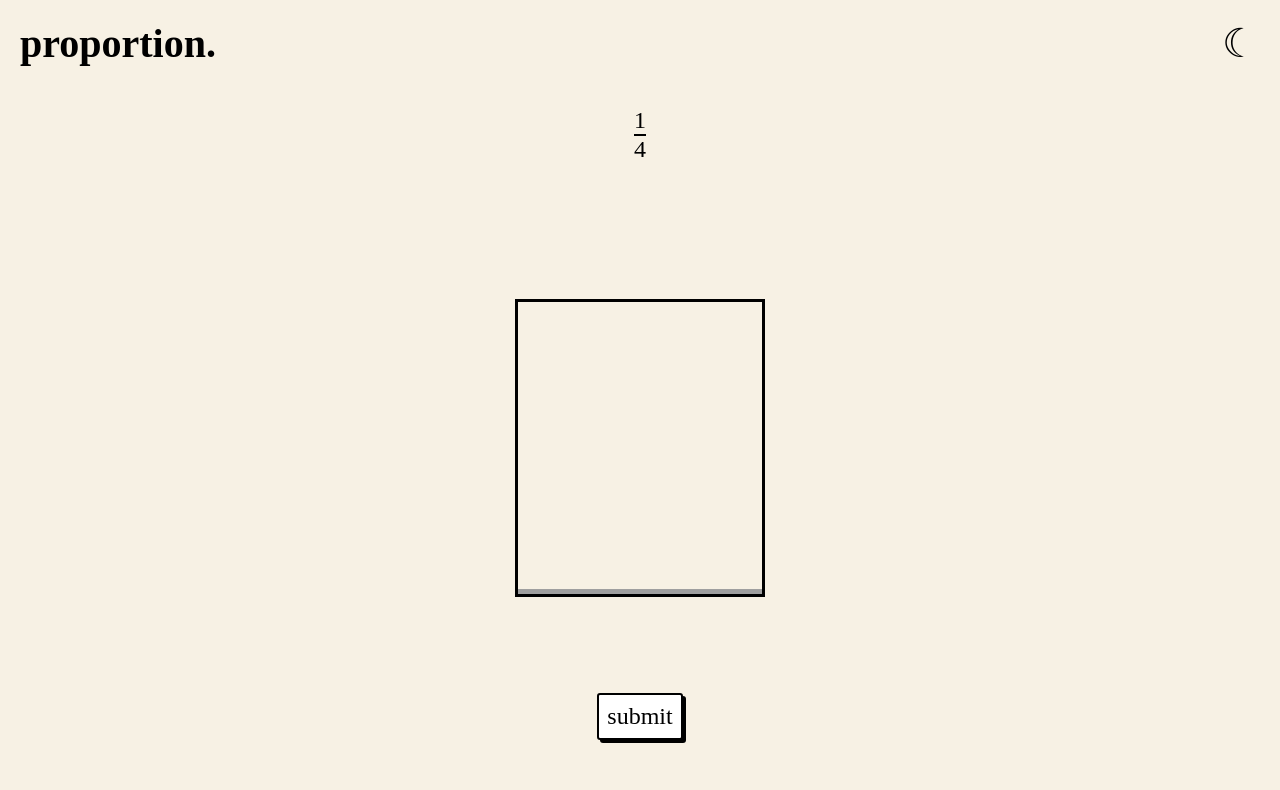
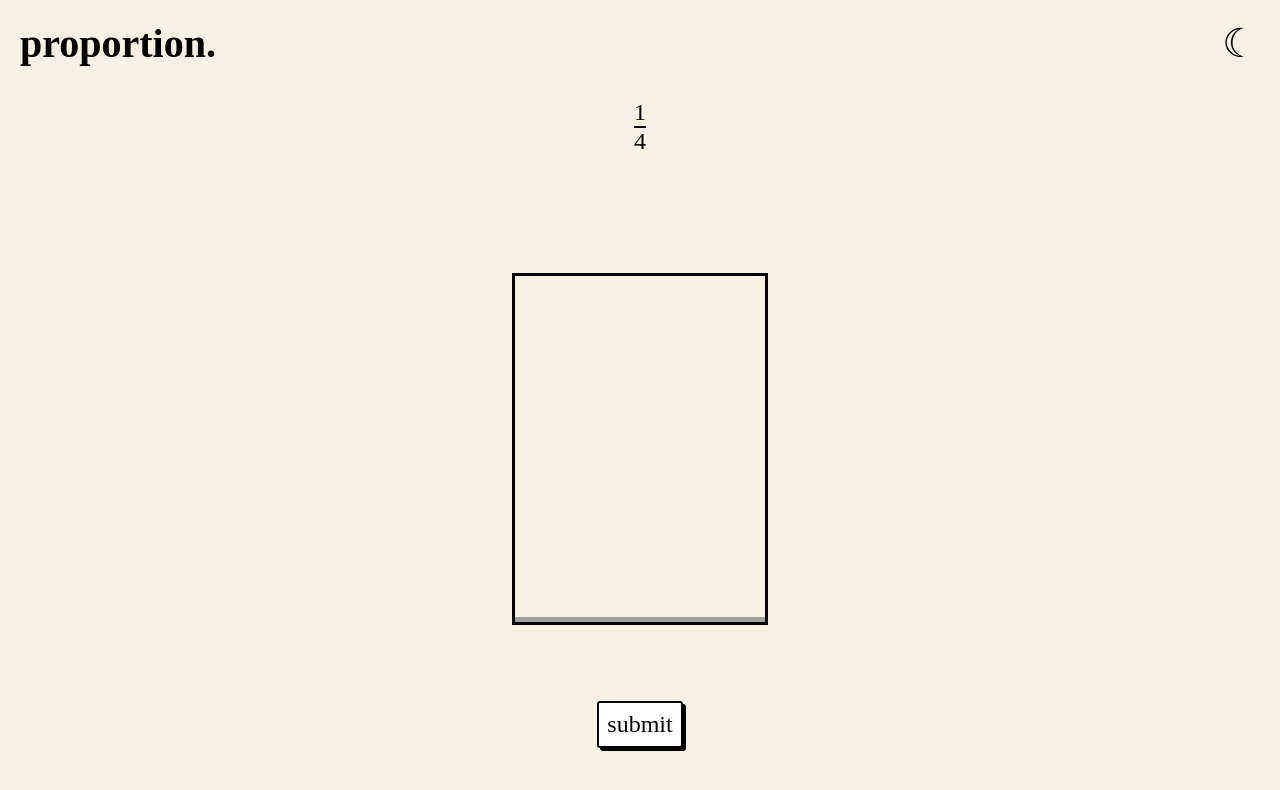
Before and after one commit to ventovulpes/proportion, a React (Vite) app: page / in a window 1280 px wide. Shown: the top 790 px of the page. Built offline with nearby package versions, Linux system fonts and the light colour scheme.

Commit message:
Increase box size and reduce bottom game padding

```diff
--- a/src/App.css
+++ b/src/App.css
@@ -17,8 +17,8 @@
     flex-direction: column;
     align-items: center;
     justify-content: space-between;
-    padding: clamp(4px, 5vh, 200px);
-    gap: 4px;
+    padding-block: clamp(5px, 4vh, 200px);
+    gap: 6px;
 }
 
 .fraction {
--- a/src/shapes.ts
+++ b/src/shapes.ts
@@ -16,8 +16,15 @@ type Shape = Rectangle;
 
 function createRectangle(): Rectangle {
   const isVertical = Math.random() < 0.5;
-  const width = Math.round(Math.random() * 800 + 200);
-  const height = Math.round(Math.random() * 800 + 200);
+  let width: number, height: number;
+
+  if (isVertical) {
+    width = Math.round(Math.random() * 800 + 200);
+    height = Math.round(Math.random() * 600 + 400);
+  } else {
+    width = Math.round(Math.random() * 600 + 400);
+    height = Math.round(Math.random() * 800 + 200);
+  }
 
   return {
     type: "rectangle",
```
